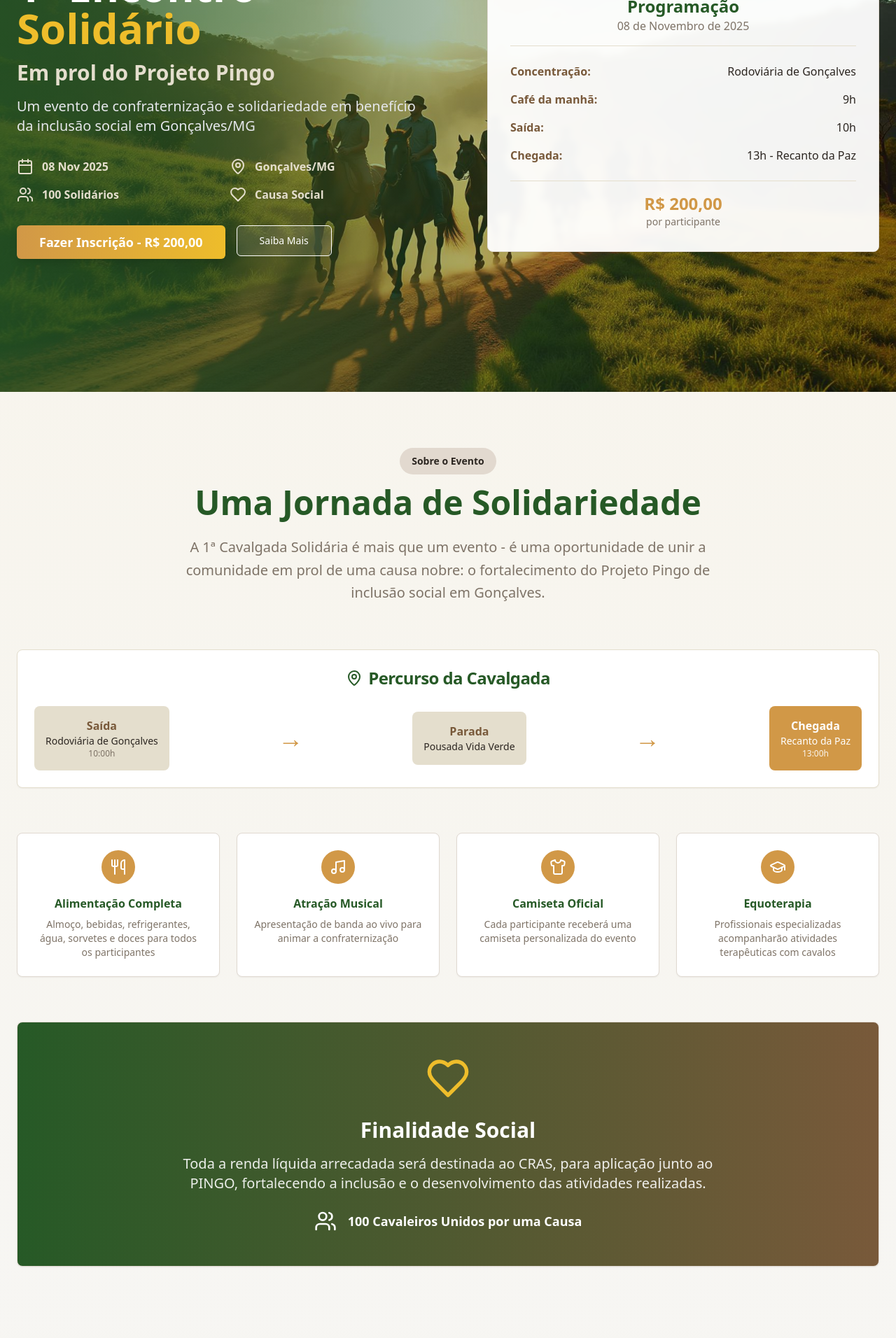
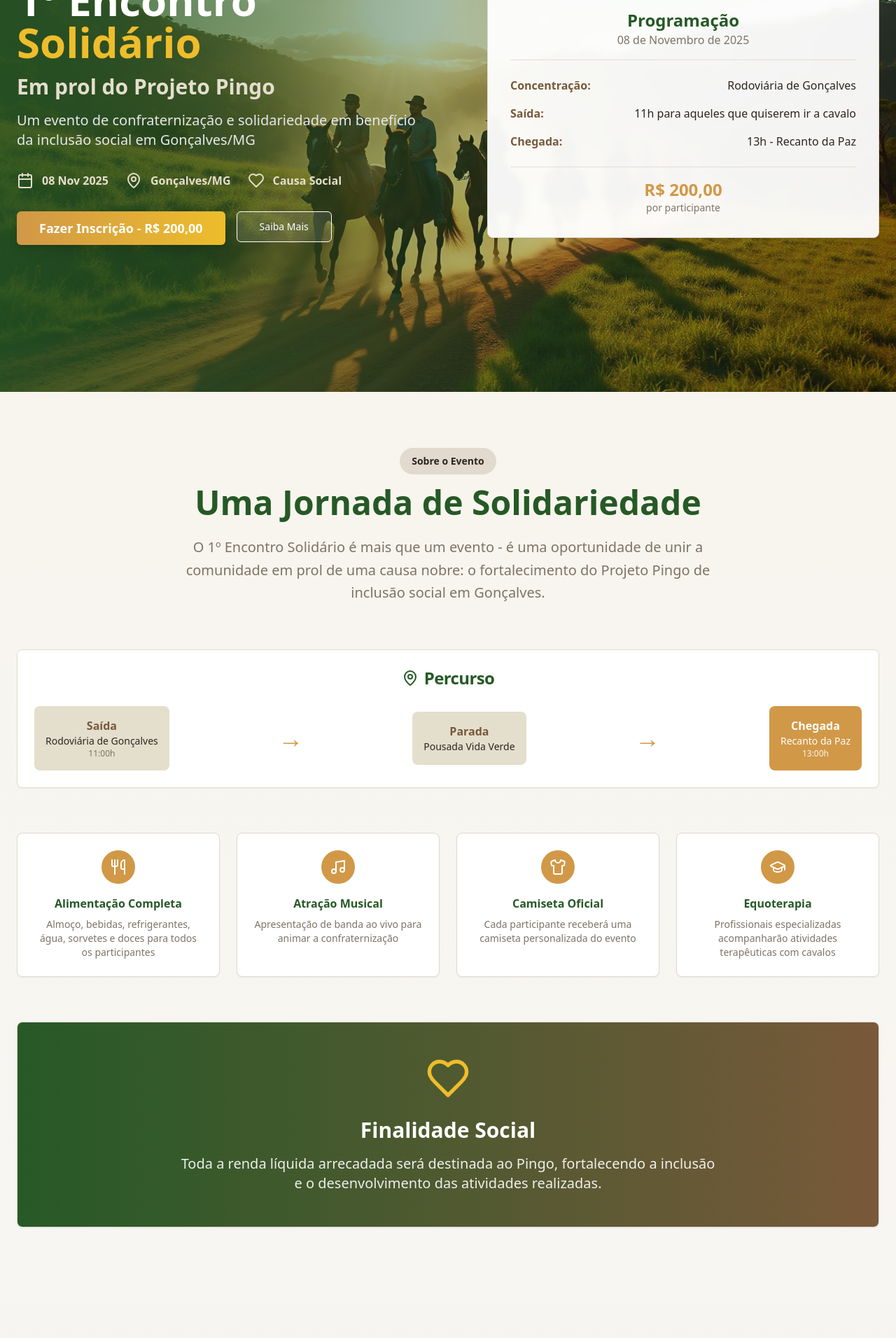
Before and after one commit to heberlopesbr/pingo-cavalgada-solidaria, a React (Vite) app: page / in a window 1280 px wide. Shown: the part 240-2152 px from the top of the page at 70% size. Built offline with nearby package versions, Linux system fonts and the light colour scheme.

Commit message:
Refactor: Update event details and content

```diff
--- a/src/components/AboutEvent.tsx
+++ b/src/components/AboutEvent.tsx
@@ -46,7 +46,7 @@ const AboutEvent = () => {
             Uma Jornada de Solidariedade
           </h2>
           <p className="text-xl text-muted-foreground max-w-3xl mx-auto leading-relaxed">
-            A 1ª Cavalgada Solidária é mais que um evento - é uma oportunidade de unir
+            O 1º Encontro Solidário é mais que um evento - é uma oportunidade de unir
             a comunidade em prol de uma causa nobre: o fortalecimento do Projeto Pingo
             de inclusão social em Gonçalves.
           </p>
@@ -58,7 +58,7 @@ const AboutEvent = () => {
             <CardHeader className="text-center pb-6">
               <CardTitle className="text-2xl text-forest-green flex items-center justify-center gap-2">
                 <MapPin className="w-6 h-6" />
-                Percurso da Cavalgada
+                Percurso
               </CardTitle>
             </CardHeader>
             <CardContent>
@@ -66,7 +66,7 @@ const AboutEvent = () => {
                 <div className="text-center p-4 bg-nature-beige rounded-lg">
                   <h4 className="font-semibold text-earth-brown">Saída</h4>
                   <p className="text-sm">Rodoviária de Gonçalves</p>
-                  <p className="text-xs text-muted-foreground">10:00h</p>
+                  <p className="text-xs text-muted-foreground">11:00h</p>
                 </div>
                 <div className="hidden md:block text-4xl text-accent">→</div>
                 <div className="text-center p-4 bg-nature-beige rounded-lg">
@@ -104,14 +104,9 @@ const AboutEvent = () => {
           <CardContent className="p-8 md:p-12 text-center">
             <Heart className="w-16 h-16 mx-auto mb-6 text-golden-yellow" />
             <h3 className="text-3xl font-bold mb-4">Finalidade Social</h3>
-            <p className="text-xl mb-6 max-w-3xl mx-auto opacity-90">
-              Toda a renda líquida arrecadada será destinada ao CRAS, para aplicação
-              junto ao PINGO, fortalecendo a inclusão e o desenvolvimento das atividades realizadas.
+            <p className="text-xl max-w-3xl mx-auto opacity-90">
+              Toda a renda líquida arrecadada será destinada ao Pingo, fortalecendo a inclusão e o desenvolvimento das atividades realizadas.
             </p>
-            <div className="flex items-center justify-center gap-4">
-              <Users className="w-8 h-8" />
-              <span className="text-lg font-semibold">100 Cavaleiros Unidos por uma Causa</span>
-            </div>
           </CardContent>
         </Card>
       </div>
--- a/src/components/ContactSection.tsx
+++ b/src/components/ContactSection.tsx
@@ -47,10 +47,6 @@ const ContactSection = () => {
               <div className="space-y-4 mb-8">
                 <h4 className="font-semibold text-forest-green mb-4">O que está incluso:</h4>
                 <div className="space-y-3">
-                  <div className="flex items-center gap-3">
-                    <div className="w-2 h-2 bg-accent rounded-full"></div>
-                    <span className="text-sm">Café da manhã completo</span>
-                  </div>
                   <div className="flex items-center gap-3">
                     <div className="w-2 h-2 bg-accent rounded-full"></div>
                     <span className="text-sm">Almoço e bebidas</span>
@@ -129,12 +125,9 @@ const ContactSection = () => {
               <CardContent className="p-6 text-center">
                 <Heart className="w-12 h-12 mx-auto mb-4 text-golden-yellow" />
                 <h4 className="font-semibold text-lg mb-2">Apoie uma Causa Nobre</h4>
-                <p className="text-sm opacity-90 mb-4">
+                <p className="text-sm opacity-90">
                   Sua participação contribui diretamente para o Projeto Pingo de inclusão social
                 </p>
-                <Badge variant="secondary" className="bg-white/20 text-white border-white/30">
-                  100% da renda para o CRAS
-                </Badge>
               </CardContent>
             </Card>
 
--- a/src/components/Footer.tsx
+++ b/src/components/Footer.tsx
@@ -35,7 +35,7 @@ const Footer = () => {
 
             <div className="mt-4 text-xs text-nature-beige/80">
               <p>
-                Toda renda arrecadada será destinada ao CRAS para aplicação no Projeto Pingo
+                Toda renda destinada ao Projeto Pingo
               </p>
               <p className="mt-2">
                 Organização: José Pacelli Junior | Gonçalves - MG
--- a/src/components/HeroSection.tsx
+++ b/src/components/HeroSection.tsx
@@ -33,7 +33,7 @@ const HeroSection = () => {
             </div>
 
             {/* Event Highlights */}
-            <div className="grid grid-cols-2 gap-4">
+            <div className="flex flex-wrap gap-6 justify-start">
               <div className="flex items-center gap-3 text-nature-beige">
                 <Calendar className="w-6 h-6" />
                 <span className="font-semibold">08 Nov 2025</span>
@@ -41,10 +41,6 @@ const HeroSection = () => {
               <div className="flex items-center gap-3 text-nature-beige">
                 <MapPin className="w-6 h-6" />
                 <span className="font-semibold">Gonçalves/MG</span>
-              </div>
-              <div className="flex items-center gap-3 text-nature-beige">
-                <Users className="w-6 h-6" />
-                <span className="font-semibold">100 Solidários</span>
               </div>
               <div className="flex items-center gap-3 text-nature-beige">
                 <Heart className="w-6 h-6" />
@@ -94,12 +90,8 @@ const HeroSection = () => {
                     <span className="text-right">Rodoviária de Gonçalves</span>
                   </div>
                   <div className="flex justify-between items-center">
-                    <span className="font-semibold text-earth-brown">Café da manhã:</span>
-                    <span>9h</span>
-                  </div>
-                  <div className="flex justify-between items-center">
                     <span className="font-semibold text-earth-brown">Saída:</span>
-                    <span>10h</span>
+                    <span>11h para aqueles que quiserem ir a cavalo</span>
                   </div>
                   <div className="flex justify-between items-center">
                     <span className="font-semibold text-earth-brown">Chegada:</span>
```
